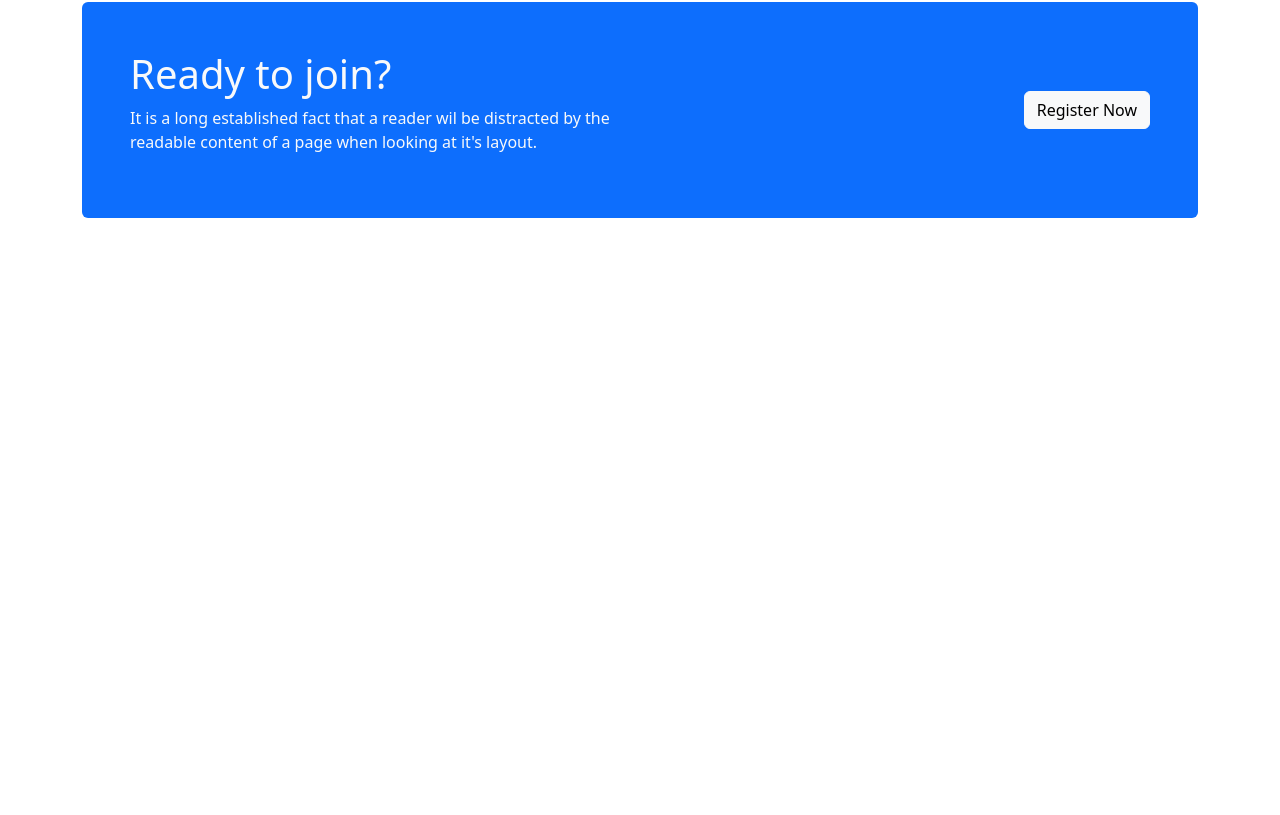
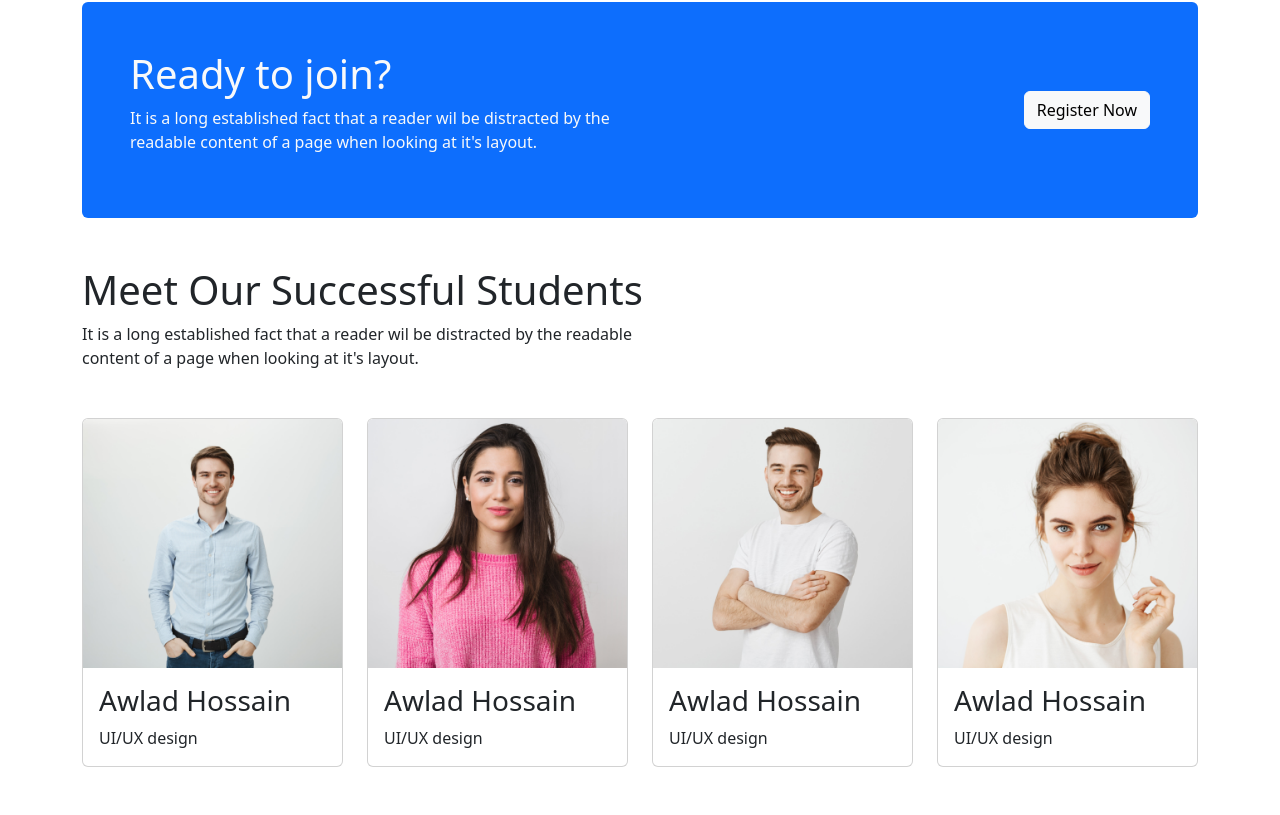
Before and after one commit to KhaledMasum/Assignment-3, a plain HTML site: page index.html in a window 1280 px wide. Shown: the part 2343-3158 px from the top of the page. Before the commit the page ends 2609 px from the top, so only its background shows below. Drawn offline with nearby package versions, Linux system fonts and the light colour scheme.

Commit message:
Added Successful Students

```diff
--- a/index.html
+++ b/index.html
@@ -270,6 +270,55 @@
             </div>
         </section>
         <!-- Register Section End -->
+
+        <div class="mb-5">
+            <h1>Meet Our Successful Students</h1>
+            <p style="max-width: 50%;">It is a long established fact that a reader wil be distracted by the
+                readable content of a page when looking at it's layout.</p>
+        </div>
+
+        <!-- Successful Students Section Start -->
+        <section class="pb-5">
+            <div class="row row-cols-4">
+                <div class="col">
+                    <div class="card">
+                        <img src="images/student/student-1.png" class="card-img-top" alt="...">
+                        <div class="card-body">
+                            <h3>Awlad Hossain</h3>
+                            <p class="card-text">UI/UX design</p>
+                        </div>
+                    </div>
+                </div>
+                <div class="col">
+                    <div class="card">
+                        <img src="images/student/student-2.png" class="card-img-top" alt="...">
+                        <div class="card-body">
+                            <h3>Awlad Hossain</h3>
+                            <p class="card-text">UI/UX design</p>
+                        </div>
+                    </div>
+                </div>
+                <div class="col">
+                    <div class="card">
+                        <img src="images/student/student-3.png" class="card-img-top" alt="...">
+                        <div class="card-body">
+                            <h3>Awlad Hossain</h3>
+                            <p class="card-text">UI/UX design</p>
+                        </div>
+                    </div>
+                </div>
+                <div class="col">
+                    <div class="card">
+                        <img src="images/student/student-4.png" class="card-img-top" alt="...">
+                        <div class="card-body">
+                            <h3>Awlad Hossain</h3>
+                            <p class="card-text">UI/UX design</p>
+                        </div>
+                    </div>
+                </div>
+            </div>
+        </section>
+        <!-- Successful Students Section End -->
     </main>
     <footer>
 
```
